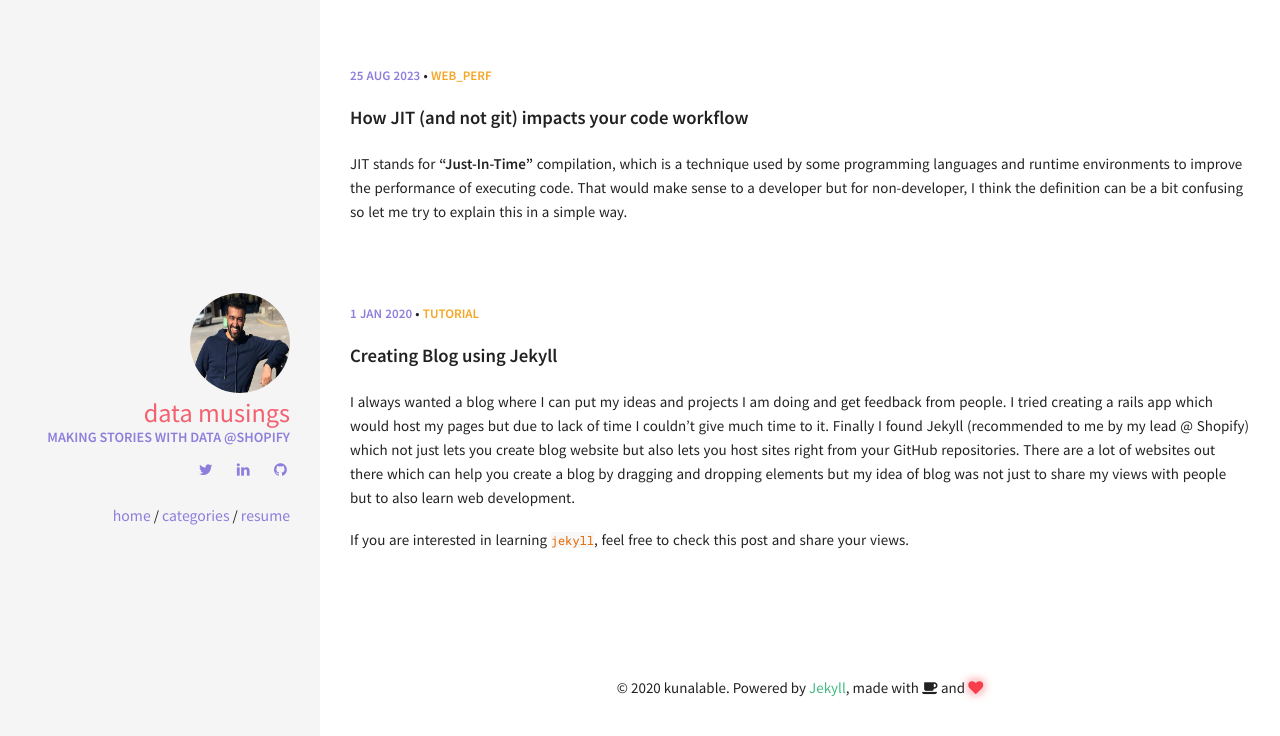
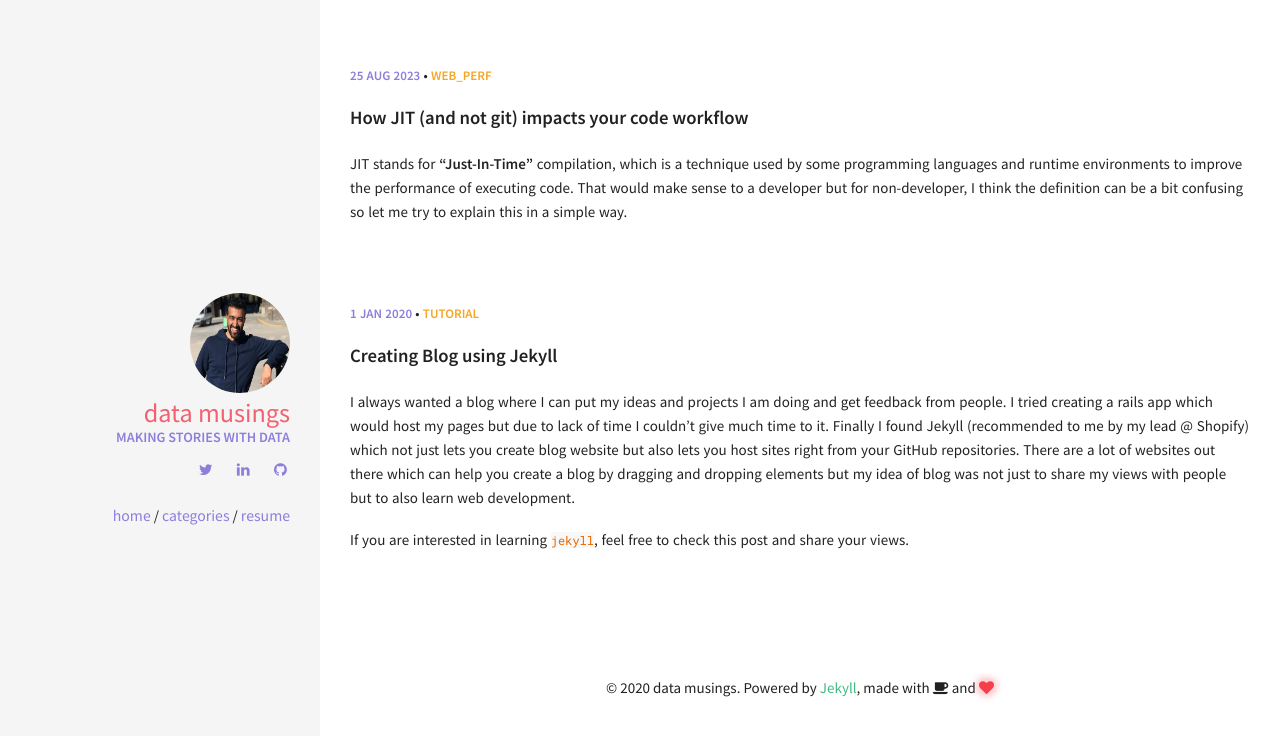
Before and after one commit to kunalkohli/kunalkohli.github.io, a Jekyll site: the page built from index.html, in a window 1280 px wide. Shown: the top 736 px of the page. Built offline with Jekyll 4.4.1, drawn with Linux system fonts in a browser that asks for light colours.

Commit message:
fixing footer

```diff
--- a/_config.yml
+++ b/_config.yml
@@ -35,7 +35,7 @@ kramdown:
 owner:
   name: Data Musings
   avatar: kunal.png
-  job: "Making stories with Data @Shopify"
+  job: "Making stories with Data"
   # bio: "Ideas and other geeky stuff"
   email:
   disqus-shortname:
--- a/_includes/footer.html
+++ b/_includes/footer.html
@@ -1,3 +1,3 @@
 <footer>
-  &copy; 2020 kunalable. Powered by <a href="http://jekyllrb.com/">Jekyll</a>, made with <i class="fa fa-coffee"></i> and <i class="fa fa-heart heart-icon"></i>
+  &copy; 2020 data musings. Powered by <a href="http://jekyllrb.com/">Jekyll</a>, made with <i class="fa fa-coffee"></i> and <i class="fa fa-heart heart-icon"></i>
 </footer>
```
Also changed, not shown: 6 other files.
